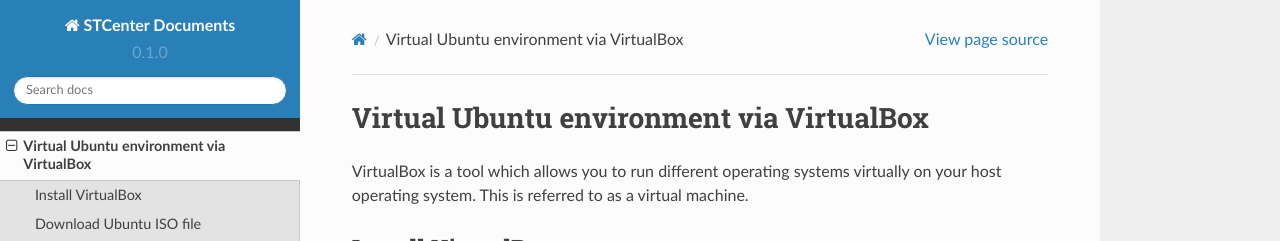
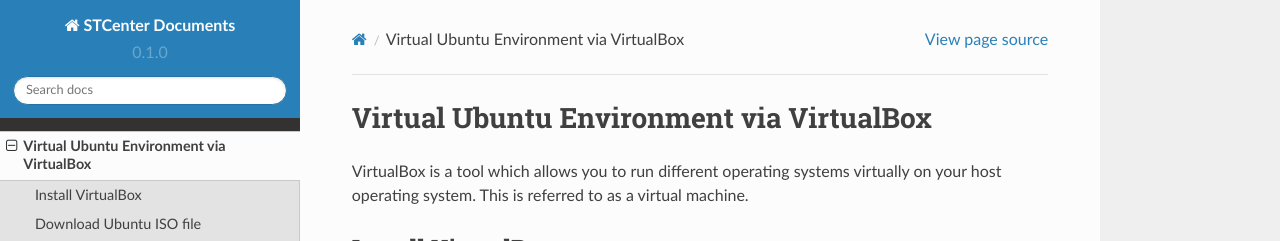
Before and after one commit to stccenter/STCenterDocs, a Sphinx documentation site: the page built from docs/source/venv-ubuntu.rst, in a window 1280 px wide and 900 px high. Shown: the top 241 px of the window. Built offline with Sphinx 7.4.7 and the Read the Docs theme 2.0.0, drawn with Linux system fonts in a browser that asks for light colours.

```diff
--- a/docs/source/venv-ubuntu.rst
+++ b/docs/source/venv-ubuntu.rst
@@ -1,4 +1,4 @@
-Virtual Ubuntu environment via VirtualBox
+Virtual Ubuntu Environment via VirtualBox
 =========================================
 
 VirtualBox is a tool which allows you to run different operating systems virtually on your host operating system. This is referred to as a virtual machine.
```
